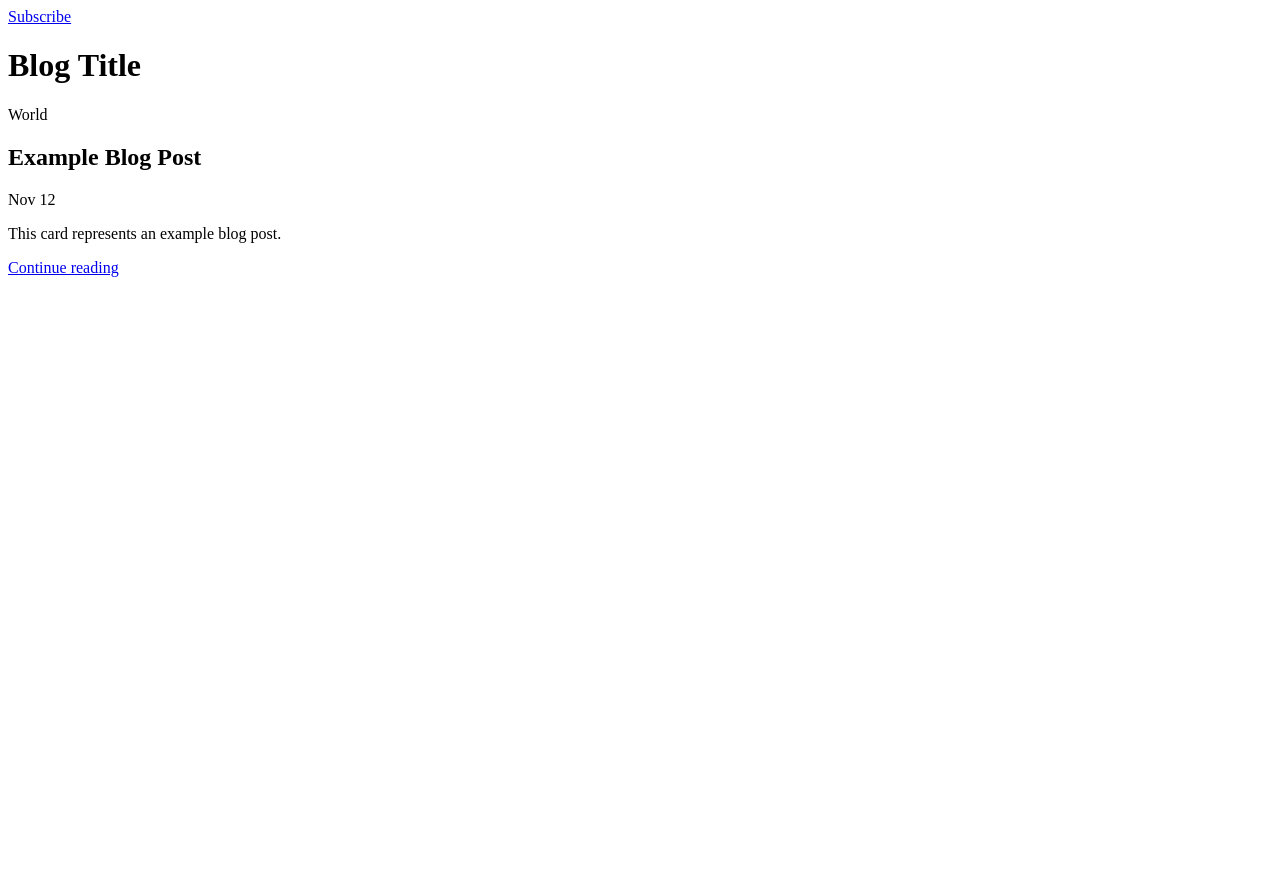
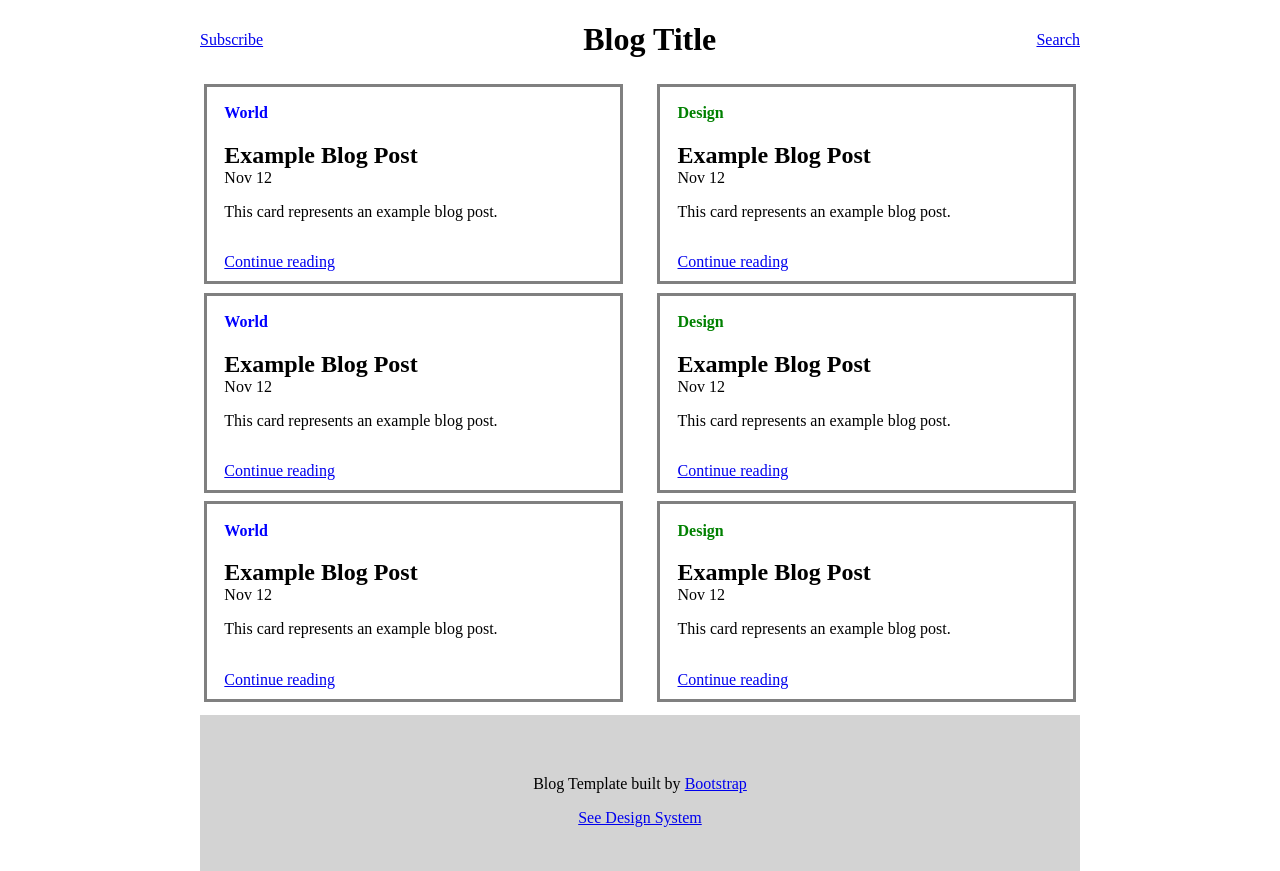
Before and after one commit to laurensruiz/antra-simple-blog, a plain HTML site: page index.html in a window 1280 px wide. Before the commit the page ends 800 px from the top, so only its background shows below. Drawn offline with Linux system fonts and the light colour scheme.

Commit message:
finished page 1

```diff
--- a/index.css
+++ b/index.css
@@ -0,0 +1,57 @@
+body {
+  width: 55rem;
+  margin: 0 auto;
+}
+.blog-header {
+  display: flex;
+  flex-direction: row;
+  align-items: center;
+  justify-content: space-between;
+}
+.article-container {
+  display: grid;
+  grid-template: 1fr 1fr 1fr / 1fr 1fr;
+  grid-auto-flow: column;
+  column-gap: 3%;
+}
+.card {
+  height: 10rem;
+  margin: 1%;
+  padding: 4%;
+  border: 3px solid grey;
+  position: relative;
+}
+
+.card-title {
+  width: fit-content;
+  margin-bottom: 0%;
+}
+
+.card-date {
+  margin: 0%;
+}
+
+.topic-blue {
+  color: blue;
+  font-weight: bold;
+}
+
+.card .card-continue {
+  position: absolute;
+  bottom: 0;
+  padding: 0 30px 10px 0;
+}
+
+.topic-green {
+  color: green;
+  font-weight: bold;
+}
+
+footer {
+  background-color: lightgrey;
+  padding: 5%;
+  display: flex;
+  flex-direction: column;
+  align-items: center;
+  margin-top: 1%;
+}
--- a/index.html
+++ b/index.html
@@ -10,11 +10,27 @@
   </head>
 
   <body>
-    <header>
+    <header class="blog-header">
       <a href="#">Subscribe</a>
-      <h1>Blog Title</h1>
+      <h1 class="title">Blog Title</h1>
+      <a href="#">Search</a>
     </header>
     <div class="article-container">
+      <article class="card">
+        <div>
+          <header class="card-header">
+            <span class="topic-blue">World</span>
+            <h2 class="card-title">Example Blog Post</h2>
+            <span class="card-date">Nov 12</span>
+          </header>
+          <p class="card-paragraph">
+            This card represents an example blog post.
+          </p>
+        </div>
+        <div class="card-content">
+          <a href="#" class="card-continue">Continue reading</a>
+        </div>
+      </article>
       <article class="card">
         <div>
           <header>
@@ -26,8 +42,76 @@
             This card represents an example blog post.
           </p>
         </div>
-        <a href="#" class="card-continue">Continue reading</a>
+        <div class="card-content">
+          <a href="#" class="card-continue">Continue reading</a>
+        </div>
+      </article>
+      <article class="card">
+        <div>
+          <header>
+            <span class="topic-blue">World</span>
+            <h2 class="card-title">Example Blog Post</h2>
+            <span class="card-date">Nov 12</span>
+          </header>
+          <p class="card-paragraph">
+            This card represents an example blog post.
+          </p>
+        </div>
+        <div class="card-content">
+          <a href="#" class="card-continue">Continue reading</a>
+        </div>
+      </article>
+      <article class="card">
+        <div>
+          <header>
+            <span class="topic-green">Design</span>
+            <h2 class="card-title">Example Blog Post</h2>
+            <span class="card-date">Nov 12</span>
+          </header>
+          <p class="card-paragraph">
+            This card represents an example blog post.
+          </p>
+        </div>
+        <div class="card-content">
+          <a href="#" class="card-continue">Continue reading</a>
+        </div>
+      </article>
+      <article class="card">
+        <div>
+          <header>
+            <span class="topic-green">Design</span>
+            <h2 class="card-title">Example Blog Post</h2>
+            <span class="card-date">Nov 12</span>
+          </header>
+          <p class="card-paragraph">
+            This card represents an example blog post.
+          </p>
+        </div>
+        <div class="card-content">
+          <a href="#" class="card-continue">Continue reading</a>
+        </div>
+      </article>
+      <article class="card">
+        <div>
+          <header>
+            <span class="topic-green">Design</span>
+            <h2 class="card-title">Example Blog Post</h2>
+            <span class="card-date">Nov 12</span>
+          </header>
+          <p class="card-paragraph">
+            This card represents an example blog post.
+          </p>
+        </div>
+        <div class="card-content">
+          <a href="#" class="card-continue">Continue reading</a>
+        </div>
       </article>
     </div>
+    <footer>
+      <p>
+        Blog Template built by <a href="https://getbootstrap.com/">Bootstrap</a>
+      </p>
+      <a href="#">See Design System</a>
+    </footer>
   </body>
 </html>
```
